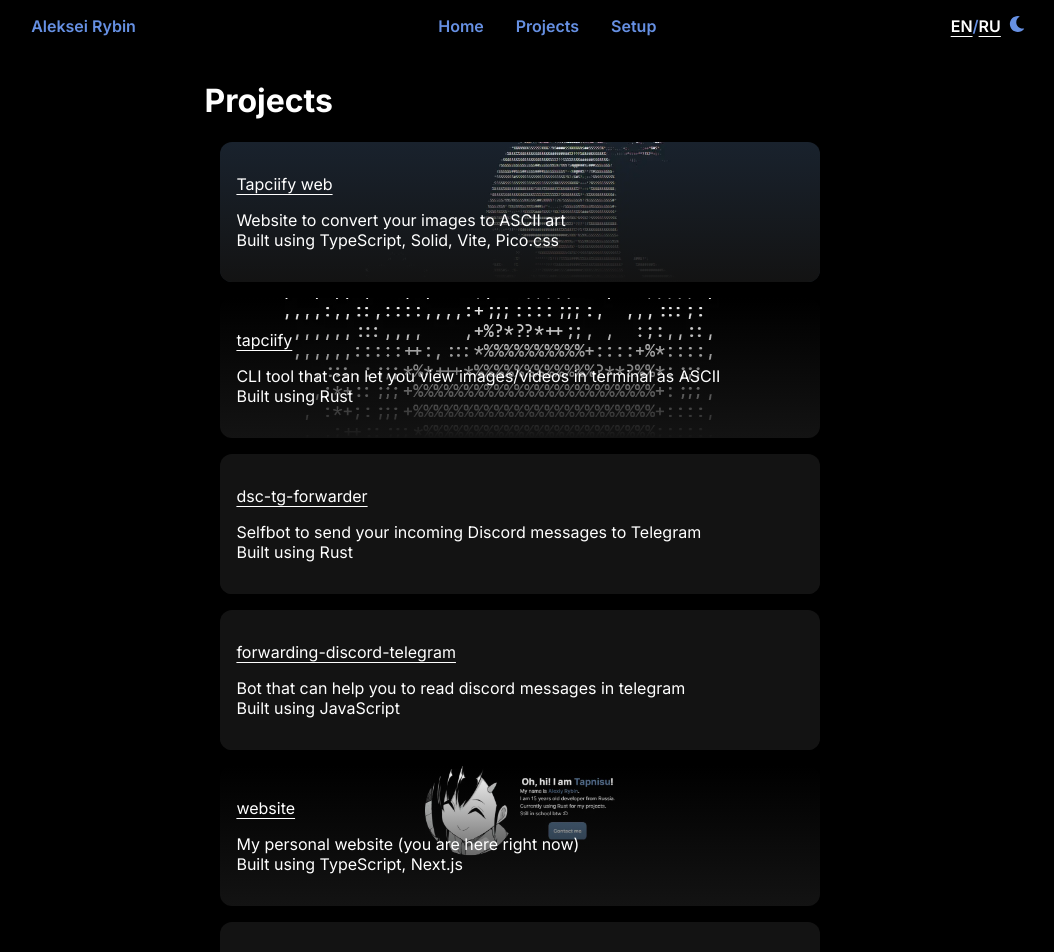
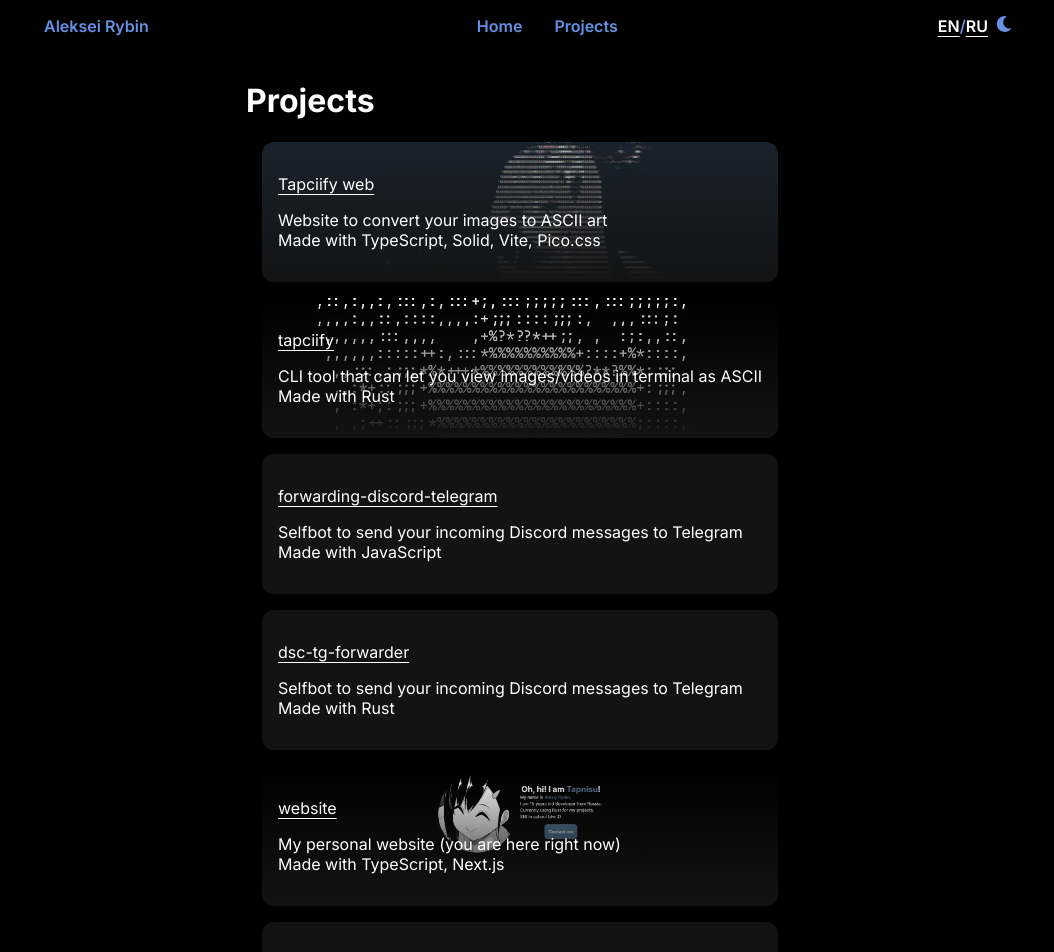
Before and after one commit to tapnisu/tapni.su, a Next.js app: page /projects in a window 1280 px wide. Shown: the top 952 px of the page, without its empty margins (120-1174 px from the left). Built offline with nearby package versions, Linux system fonts and the light colour scheme.

Commit message:
Translate projects

```diff
--- a/components/navbar/index.tsx
+++ b/components/navbar/index.tsx
@@ -27,9 +27,6 @@ export default function Navbar() {
         <Link className={styles.link} href="/projects">
           {t.projects}
         </Link>
-        <Link className={styles.link} href="/setup">
-          {t.setup}
-        </Link>
       </div>
 
       <div className={styles.linksContainer}>
--- a/data/projects.json
+++ /dev/null
@@ -1,54 +0,0 @@
-[
-  {
-    "name": "Tapciify web",
-    "url": "https://tapciify.ru/",
-    "image": "/projects/tapciify-web.webp",
-    "description": "Website to convert your images to ASCII art",
-    "buildUsing": ["TypeScript", "Solid", "Vite", "Pico.css"]
-  },
-  {
-    "name": "tapciify",
-    "url": "https://github.com/tapciify/tapciify/",
-    "image": "/projects/tapciify.webp",
-    "description": "CLI tool that can let you view images/videos in terminal as ASCII",
-    "buildUsing": ["Rust"]
-  },
-  {
-    "name": "dsc-tg-forwarder",
-    "url": "https://github.com/tapnisu/dsc-tg-forwarder/",
-    "description": "Selfbot to send your incoming Discord messages to Telegram",
-    "buildUsing": ["Rust"]
-  },
-  {
-    "name": "forwarding-discord-telegram",
-    "url": "https://github.com/tapnisu/forwarding-discord-telegram/",
-    "description": "Bot that can help you to read discord messages in telegram",
-    "buildUsing": ["JavaScript"]
-  },
-  {
-    "name": "website",
-    "url": "https://github.com/tapnisu/website/",
-    "image": "/projects/website.webp",
-    "description": "My personal website (you are here right now)",
-    "buildUsing": ["TypeScript", "Next.js"]
-  },
-  {
-    "name": "лёшапомоги.рф",
-    "url": "https://лёшапомоги.рф/",
-    "description": "Website with guides for my classmates",
-    "buildUsing": ["TypeScript", "Preact", "Lume", "Pico.css"]
-  },
-  {
-    "name": "tapris",
-    "url": "https://tapris.tapni.su/",
-    "image": "/projects/tapris.webp",
-    "description": "Lightweight multi-language, multi-purpose bot for Discord made with Deno",
-    "buildUsing": ["TypeScript", "Deno"]
-  },
-  {
-    "name": "exhrtcc",
-    "url": "https://github.com/tapnisold/exhrtcc/",
-    "description": "CLI tool that can let you to convert currencies without leaving your terminal",
-    "buildUsing": ["Rust"]
-  }
-]
--- a/locales/en.ts
+++ b/locales/en.ts
@@ -5,8 +5,6 @@ export const en = {
 
   home: "Home",
   projects: "Projects",
-  setup: "Setup",
-
   domains: "Domains",
   contact: "Contact",
 
@@ -23,4 +21,27 @@ export const en = {
   index: {
     ohHi: (name: string) => `Oh, hi! I am ${name}`,
   },
+
+  projectsData: {
+    madeWith: "Made with ",
+    tapciifyWeb: {
+      description: "Website to convert your images to ASCII art",
+    },
+    tapciify: {
+      description:
+        "CLI tool that can let you view images/videos in terminal as ASCII",
+    },
+    forwardingDiscordTelegram: {
+      description: "Selfbot to send your incoming Discord messages to Telegram",
+    },
+    website: {
+      description: "My personal website (you are here right now)",
+    },
+    leshapomogi: {
+      description: "Website with guides for my classmates",
+    },
+    tapris: {
+      description: "Discord bot",
+    },
+  },
 };
--- a/locales/ru.ts
+++ b/locales/ru.ts
@@ -5,8 +5,6 @@ export const ru = {
 
   home: "Главная",
   projects: "Проекты",
-  setup: "Сетап",
-
   domains: "Домены",
   contact: "Связаться",
 
@@ -23,4 +21,28 @@ export const ru = {
   index: {
     ohHi: (name: string) => `Ох, привет! Я ${name}`,
   },
+
+  projectsData: {
+    madeWith: "Создано с использованием ",
+    tapciifyWeb: {
+      description:
+        "Веб-сайт для преобразования ваших изображений в формат ASCII",
+    },
+    tapciify: {
+      description:
+        "CLI утилита, которая позволяет просматривать изображения/видео в терминале в формате ASCII",
+    },
+    forwardingDiscordTelegram: {
+      description: "Selfbot для отправки входящих сообщений Discord в Telegram",
+    },
+    website: {
+      description: "Мой сайт (вы сейчас здесь)",
+    },
+    leshapomogi: {
+      description: "Сайт с руководствами для моих одноклассников",
+    },
+    tapris: {
+      description: "Discord бот",
+    },
+  },
 };
--- a/pages/projects.tsx
+++ b/pages/projects.tsx
@@ -1,12 +1,60 @@
 import BasePageLayout from "@components/basePageLayout";
 import Card from "@components/card";
-import projects from "@data/projects.json";
 import { en, ru } from "@locales/index";
 import { useRouter } from "next/router";
 
 export default function ProjectsPage() {
   const router = useRouter();
   const t = router.locale === "en" ? en : ru;
+
+  const projects = [
+    {
+      name: "Tapciify web",
+      url: "https://tapciify.ru/",
+      image: "/projects/tapciify-web.webp",
+      description: t.projectsData.tapciifyWeb.description,
+      buildUsing: ["TypeScript", "Solid", "Vite", "Pico.css"],
+    },
+    {
+      name: "tapciify",
+      url: "https://github.com/tapciify/tapciify/",
+      image: "/projects/tapciify.webp",
+      description: t.projectsData.tapciify.description,
+      buildUsing: ["Rust"],
+    },
+    {
+      name: "forwarding-discord-telegram",
+      url: "https://github.com/tapnisu/forwarding-discord-telegram/",
+      description: t.projectsData.forwardingDiscordTelegram.description,
+      buildUsing: ["JavaScript"],
+    },
+    {
+      name: "dsc-tg-forwarder",
+      url: "https://github.com/tapnisu/dsc-tg-forwarder/",
+      description: t.projectsData.forwardingDiscordTelegram.description,
+      buildUsing: ["Rust"],
+    },
+    {
+      name: "website",
+      url: "https://github.com/tapnisu/website/",
+      image: "/projects/website.webp",
+      description: t.projectsData.website.description,
+      buildUsing: ["TypeScript", "Next.js"],
+    },
+    {
+      name: "лёшапомоги.рф",
+      url: "https://лёшапомоги.рф/",
+      description: t.projectsData.leshapomogi.description,
+      buildUsing: ["TypeScript", "Preact", "Lume", "Pico.css"],
+    },
+    {
+      name: "tapris",
+      url: "https://tapris.tapni.su/",
+      image: "/projects/tapris.webp",
+      description: t.projectsData.tapris.description,
+      buildUsing: ["TypeScript", "Deno"],
+    },
+  ];
 
   return (
     <BasePageLayout title={t.projects}>
@@ -18,7 +66,7 @@ export default function ProjectsPage() {
             image={image}
             url={url}
             description={description}
-            comments={`Built using ${buildUsing.join(", ")}`}
+            comments={`${t.projectsData.madeWith} ${buildUsing.join(", ")}`}
             key={name}
           />
         ))}
```
Also changed, not shown: data/setup.json (deleted, +0 -18 lines), pages/setup.tsx (deleted, +0 -21 lines).
